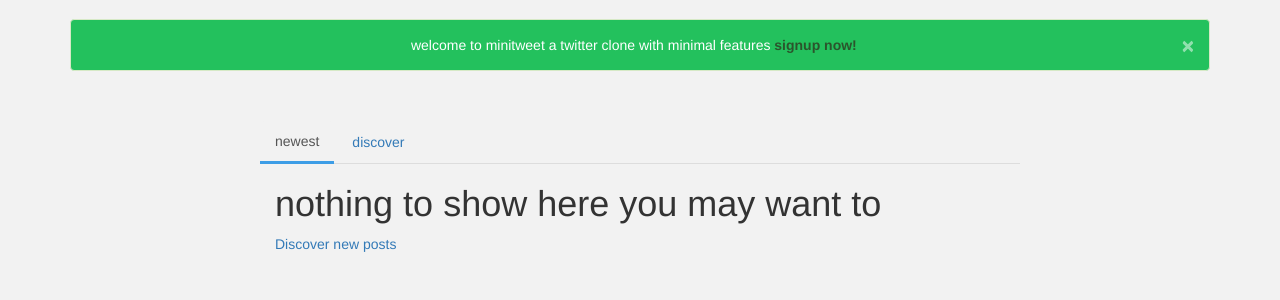
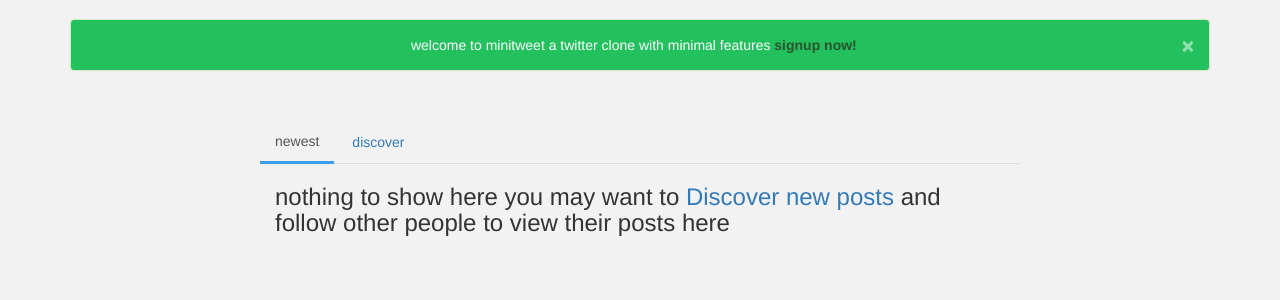
Before and after one commit to xash3000/minitweet, a Flask app: page /posts in a window 1280 px wide. Shown: the part 51-351 px from the top of the page. Run offline with Flask 2, Linux system fonts and the light colour scheme; data that the repository does not hold is empty; parts of the project's set-up code (start-up, migrations or seed data) failed here and were passed over; some libraries are stand-ins or nearby versions.

Commit message:
add message when there are no posts

```diff
--- a/minitweet_app/templates/index.html
+++ b/minitweet_app/templates/index.html
@@ -34,7 +34,15 @@
         </li>
     </ul>
 
-    {% if posts %}
+    {% if posts.all()|length == 0 %}
+        <div class="col-xs-12 col-md-8 col-md-offset-2">
+            <h3>
+                nothing to show here you may want to
+                <a href="{{ url_for('discover') }}">Discover new posts</a>
+                and follow other people to view their posts here
+            </h3>
+        </div>
+    {% else %}
         <div class="posts">
             {% for post in posts %}
                 <div class="post text-center col-xs-12 col-md-8 col-md-offset-2">
@@ -59,11 +67,6 @@
                 </div>
             {% endfor %}
         </div>
-    {% else %}
-        <div class="col-xs-12 col-md-8 col-md-offset-2">
-            <h1>nothing to show here you may want to</h1>
-            <a href="{{ url_for('discover') }}">Discover new posts</a>
-        </div>
     {% endif %}
 </div>
 {% endblock %}
--- a/minitweet_app/views.py
+++ b/minitweet_app/views.py
@@ -26,13 +26,13 @@ def home():
     if current_user.is_authenticated and current_user.confirmed:
         posts = current_user.get_posts_from_followed_users()
     else:
-        posts = Post.query.order_by(Post.id.desc()).all()
+        posts = Post.query.order_by(Post.id.desc())
     return render_template("index.html", posts=posts, title="newest")
 
 
 @app.route("/posts/discover")
 def discover():
-    posts = Post.query.order_by(func.random()).limit(20).all()
+    posts = Post.query.order_by(func.random()).limit(20)
     return render_template("index.html", posts=posts, title="discover")
 
 
```
